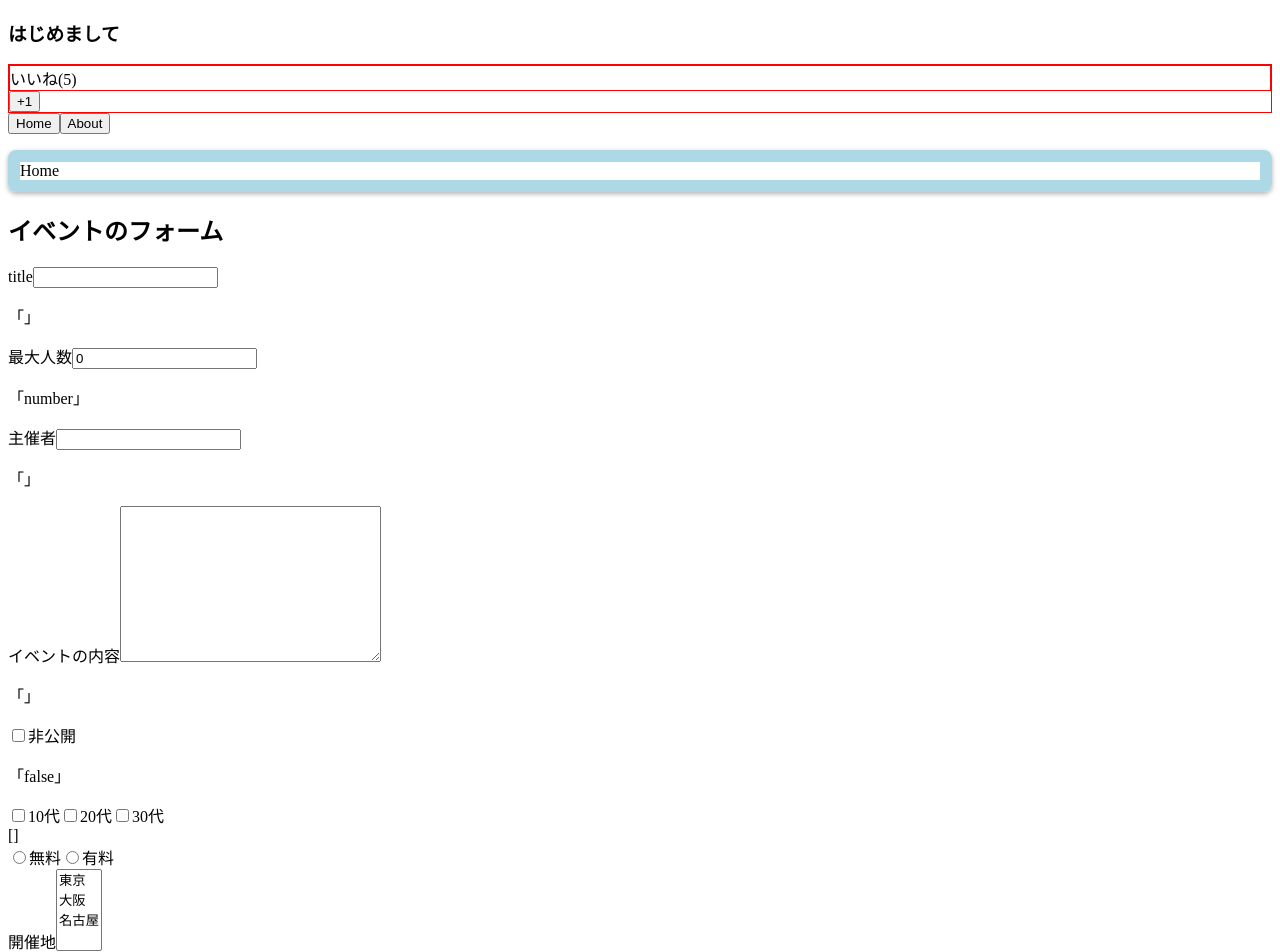
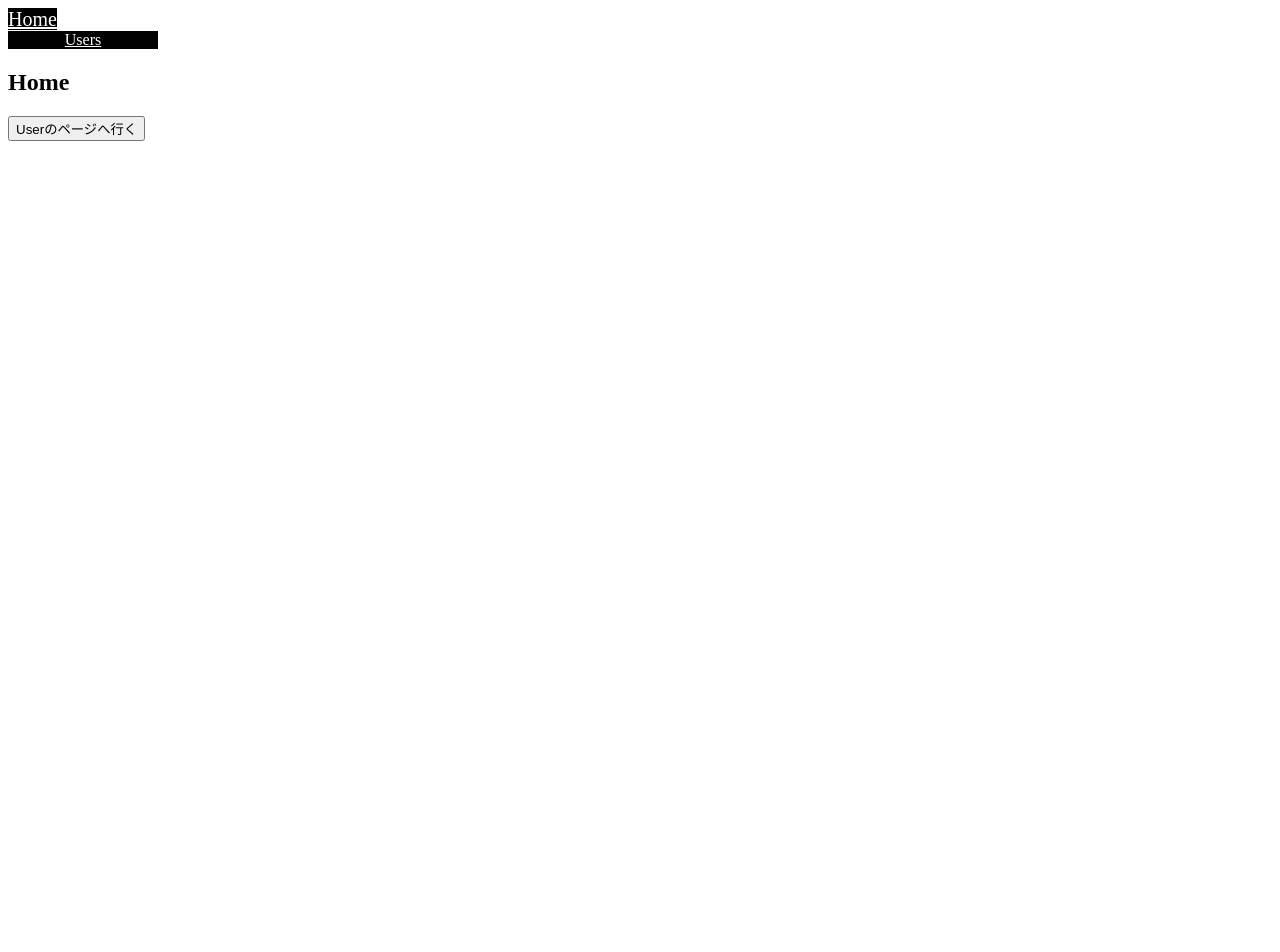
Before and after one commit to 5ma/udemy-vuex, a Vue app: page / in a window 1280 px wide. Shown: the top 952 px of the page. After the commit the page ends 800 px from the top, so only its background shows below. Built offline with nearby package versions, Linux system fonts and the light colour scheme.

Commit message:
✨ Vue Routerを導入

```diff
--- a/package.json
+++ b/package.json
@@ -10,7 +10,8 @@
   },
   "dependencies": {
     "core-js": "^3.8.3",
-    "vue": "^2.6.14"
+    "vue": "^2.6.14",
+    "vue-router": "^3.6.5"
   },
   "devDependencies": {
     "@babel/core": "^7.12.16",
--- a/src/App.vue
+++ b/src/App.vue
@@ -1,96 +1,36 @@
 <template>
   <div>
-    <LikeHeader>
-      <h3>はじめまして</h3>
-    </LikeHeader>
-    <LikeNumber :total-number="number" @my-click="onMyClick"></LikeNumber>
-    <button @click="currentComponent = 'HomePage'">Home</button>
-    <button @click="currentComponent = 'AboutPage'">About</button>
-    <keep-alive>
-      <component :is="currentComponent"></component>
-    </keep-alive>
-    <div>
-      <h2>イベントのフォーム</h2>
-      <EventTitle v-model="eventData.title"></EventTitle>
-      <label for="max">最大人数</label>
-      <input id="max" v-model.number="eventData.max" type="number">
-      <p>「{{ typeof eventData.max }}」</p>
-      <label for="host">主催者</label>
-      <input id="host" v-model.trim="eventData.host" type="text">
-      <p>「{{ eventData.host }}」</p>
-      <label for="detail">イベントの内容</label>
-      <textarea id="detail" cols="30" rows="10" v-model="eventData.detail"></textarea>
-      <p>「{{ eventData.detail }}」</p>
-      <input type="checkbox" id="isPrivate" v-model="eventData.isPrivate">
-      <label for="isPrivate">非公開</label>
-      <p>「{{ eventData.isPrivate }}」</p>
-
-      <!-- 複数のcheckboxに同じデータをbindする -->
-      <input type="checkbox" id="10" value="10代" v-model="eventData.target">
-      <label for="10">10代</label>
-      <input type="checkbox" id="20" value="20代" v-model="eventData.target">
-      <label for="20">20代</label>
-      <input type="checkbox" id="30" value="30代" v-model="eventData.target">
-      <label for="30">30代</label>
-      <div>{{ eventData.target }}</div>
-
-      <!-- ラジオボタン -->
-      <input type="radio" id="free" value="無料" v-model="eventData.price">
-      <label for="free">無料</label>
-      <input type="radio" id="paid" value="有料" v-model="eventData.price">
-      <label for="paid">有料</label>
-      <div>{{ eventData.price }}</div>
-
-      <!-- セレクトボックス -->
-      <label for="location">開催地</label>
-      <select id="location" v-model="eventData.location" multiple>
-        <option v-for="location in locations" :key="location">{{ location }}</option>
-      </select>
-      <div>{{ eventData.location }}</div>
-
-    </div>
+    <nav>
+      <router-link
+       to="/"
+       active-class="link-active"
+       exact
+       class="link"
+       >Home</router-link>
+      <!-- tagで好きなタグに置き換えることが出来る -->
+      <router-link
+       to="/users"
+       tag="div"
+       active-class="link-active"
+       exact
+       class="link"
+       >Users</router-link>
+    </nav>
+    <router-view></router-view>
   </div>
 </template>
 
-<script>
-import LikeHeader from "./components/LikeHeader.vue";
-import HomePage from "./components/HomePage.vue";
-import AboutPage from "./components/AboutPage.vue";
-import EventTitle from "./components/EventTitle.vue";
-
-export default {
-  data() {
-    return {
-      number: 10,
-      currentComponent: 'HomePage',
-      locations: [
-        "東京",
-        "大阪",
-        "名古屋",
-      ],
-      eventData: {
-        title: '',
-        max: 0,
-        host: '',
-        detail: '',
-        isPrivate: false,
-        target: [],
-        price: '',
-        location: []
-      }
-    }
-  },
-  components: {
-    LikeHeader,
-    HomePage,
-    AboutPage,
-    EventTitle
-  },
-  methods: {
-    onMyClick(value) {
-      // valueに子コンポーネントの第二引数で渡したdataが渡される
-      this.number = value;
-    }
+<style scoped>
+  .link {
+    width: fit-content;
+    min-width: 150px;
+    background-color: #000;
+    color: #fff;
+    cursor: pointer;
+    text-align: center;
+    text-decoration: underline;
   }
-}
-</script>
+  .link-active {
+    font-size: 20px;
+  }
+</style>
--- a/src/main.js
+++ b/src/main.js
@@ -1,10 +1,12 @@
 import Vue from "vue";
 import App from "./App.vue";
 import LikeNumber from "./components/LikeNumber.vue";
+import router from "./router";
 
 Vue.config.productionTip = false;
 Vue.component("LikeNumber", LikeNumber);
 
 new Vue({
+  router: router,
   render: (h) => h(App),
 }).$mount("#app");
--- /dev/null
+++ b/src/router.js
@@ -0,0 +1,22 @@
+import Vue from "vue";
+import Router from "vue-router";
+import Home from "./views/Home.vue";
+import Users from "./views/Users.vue";
+
+// Vue Routerを使うという宣言
+Vue.use(Router);
+
+// routesに配列で、どのURLに度のコンポーネントを表示させるかの設定を書く
+export default new Router({
+  mode: "history",
+  routes: [
+    {
+      path: "/",
+      component: Home,
+    },
+    {
+      path: "/users",
+      component: Users,
+    },
+  ],
+});
--- /dev/null
+++ b/src/views/Home.vue
@@ -0,0 +1,20 @@
+<template>
+  <div>
+    <h2>Home</h2>
+    <button @click="toUsers">Userのページへ行く</button>
+  </div>
+</template>
+
+<script>
+  export default {
+    methods : {
+      toUsers() {
+        this.$router.push("users");
+        // 下記の書き方でも可能
+        // this.$router.push({
+        //   path: "users"
+        // });
+      }
+    }
+  }
+</script>
--- /dev/null
+++ b/src/views/Users.vue
@@ -0,0 +1,3 @@
+<template>
+  <div>Users</div>
+</template>
```
Also changed, not shown: 1 other file (tests, documents, lock files or other folders).
